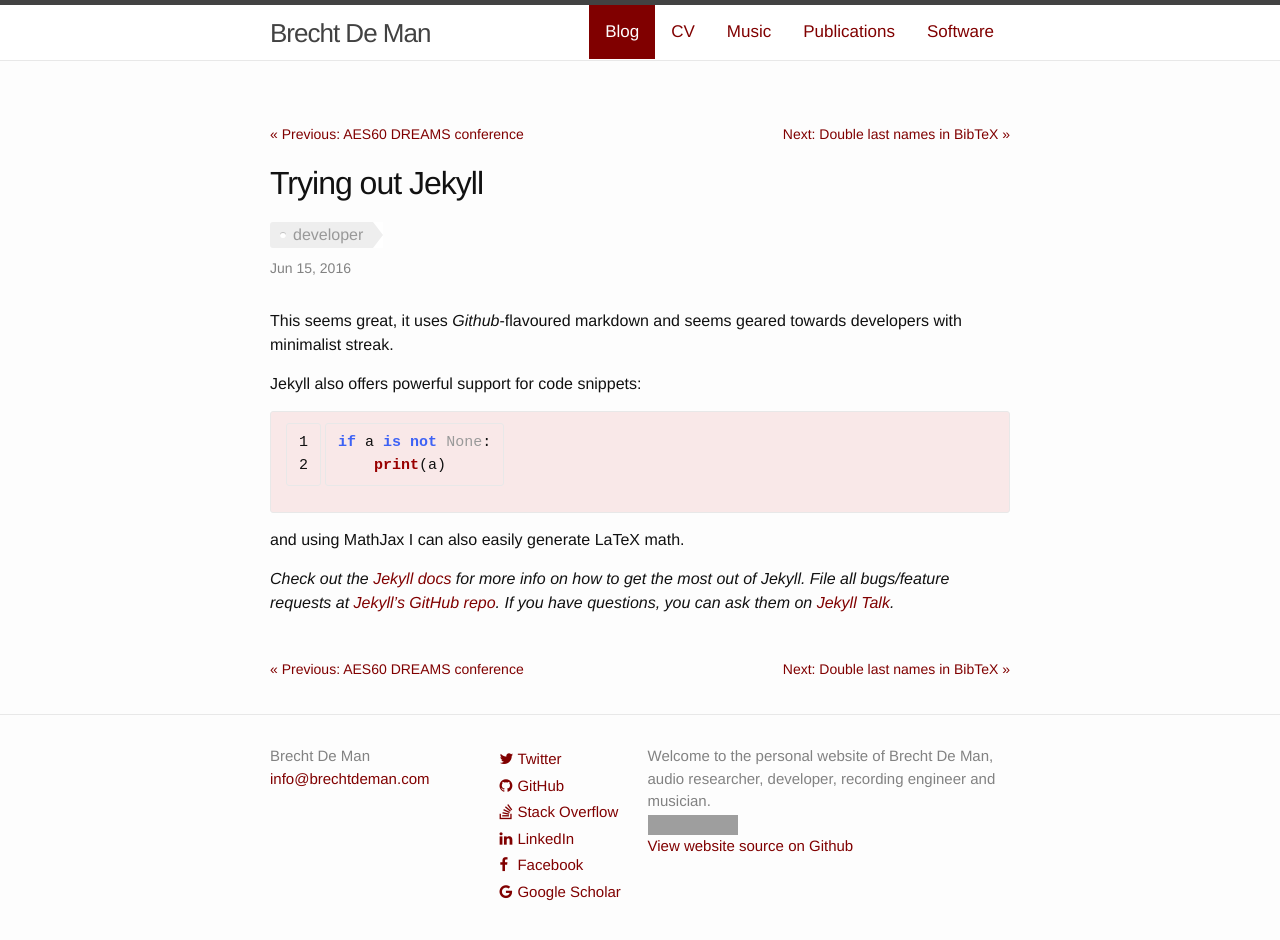
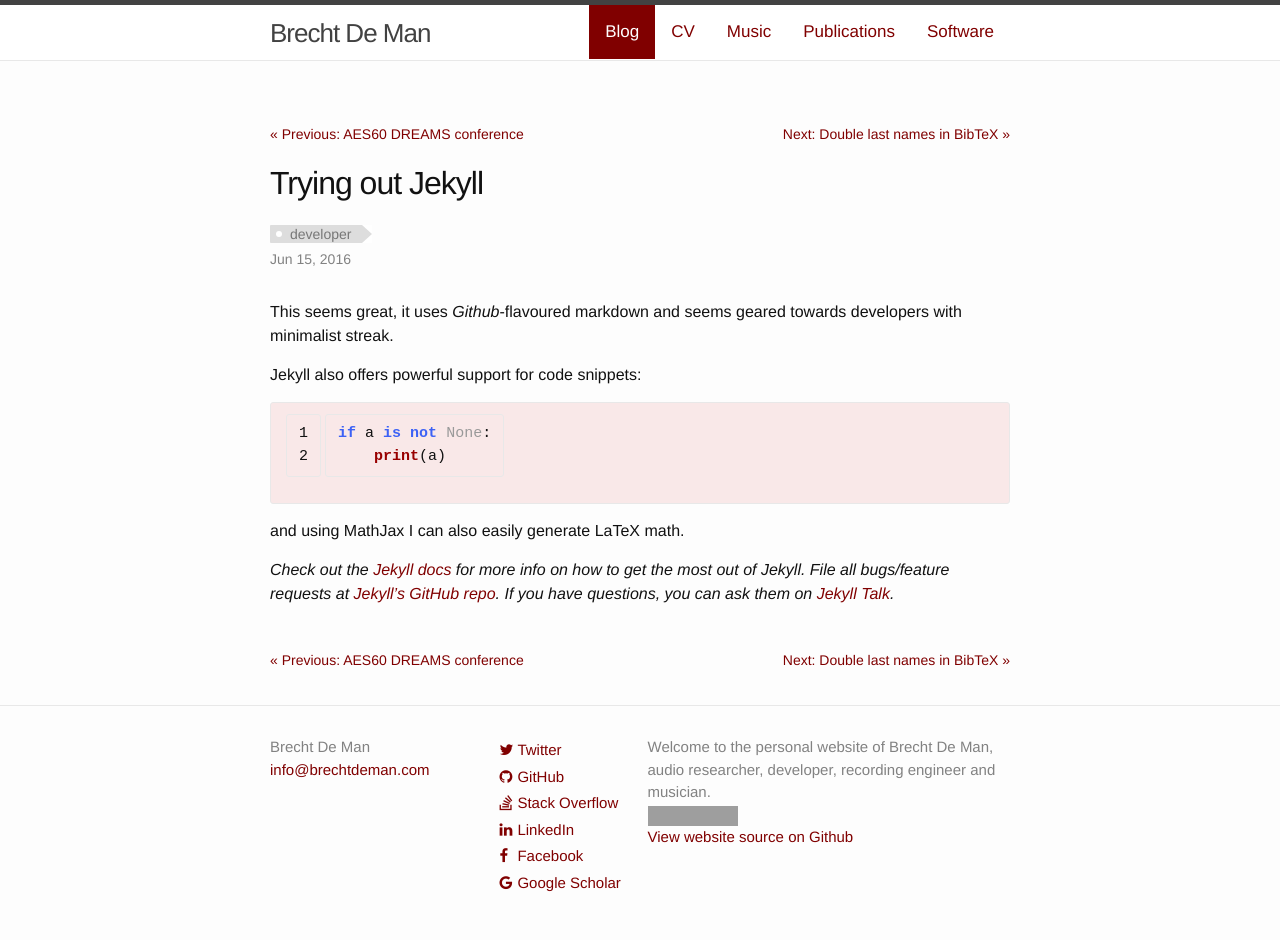
Before and after one commit to BrechtDeMan/BrechtDeMan.github.io, a Jekyll site: the page built from _posts/2016-06-15-welcome-to-jekyll.markdown, in a window 1280 px wide and 951 px high. Shown: the top 940 px of the window. Built offline with Jekyll 4.4.1, drawn with Linux system fonts in a browser that asks for light colours; nearby versions of some CDN libraries; grey boxes are pictures that could not be loaded.

Commit message:
Style tags

```diff
--- a/_sass/_layout.scss
+++ b/_sass/_layout.scss
@@ -290,35 +290,35 @@
 }
 
 .tag {
-  background: #eee;
-  border-radius: 3px 0 0 3px;
-  color: #999;
+  background: #ddd;
+  border-radius: 1px 0 0 1px;
+  color: #777;
   display: inline-block;
-  height: 26px;
-  line-height: 26px;
-  padding: 0 20px 0 23px;
+  height: 18px;
+  line-height: 18px;
+  padding: 0 20px 0 20px;
   position: relative;
-  margin: 0 10px 10px 0;
+  margin: 0 6px 6px 0;
   text-decoration: none;
+  font-size: 14px;
 }
 
 .tag::before {
   background: #fff;
   border-radius: 10px;
-  box-shadow: inset 0 1px rgba(0, 0, 0, 0.25);
   content: '';
   height: 6px;
-  left: 10px;
+  left: 6px;
   position: absolute;
   width: 6px;
-  top: 10px;
+  top: 6px;
 }
 
 .tag::after {
   background: #fff;
-  border-bottom: 13px solid transparent;
-  border-left: 10px solid #eee;
-  border-top: 13px solid transparent;
+  border-bottom: 9px solid transparent;
+  border-left: 10px solid #ddd;
+  border-top: 9px solid transparent;
   content: '';
   position: absolute;
   right: 0;
```
